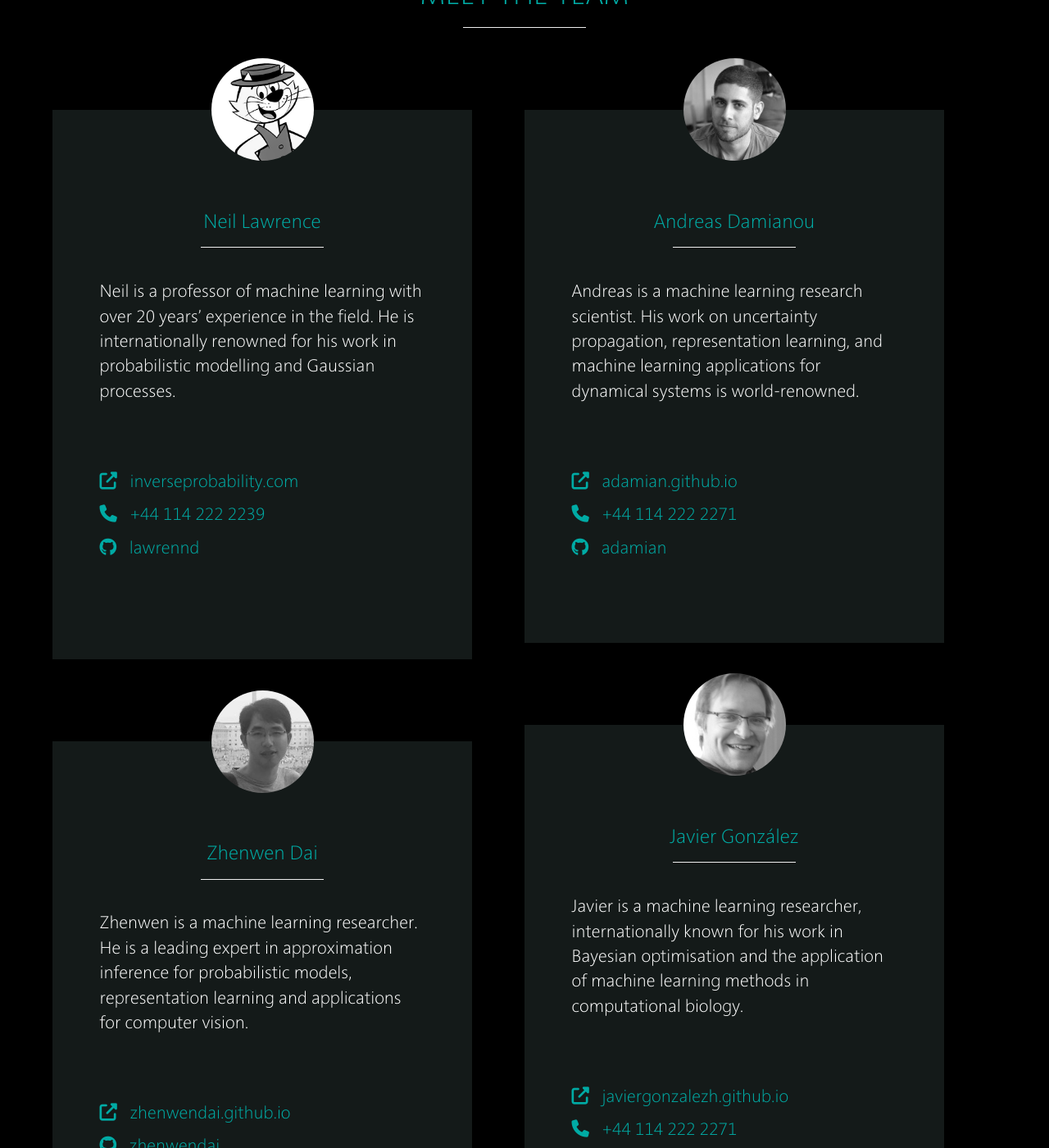
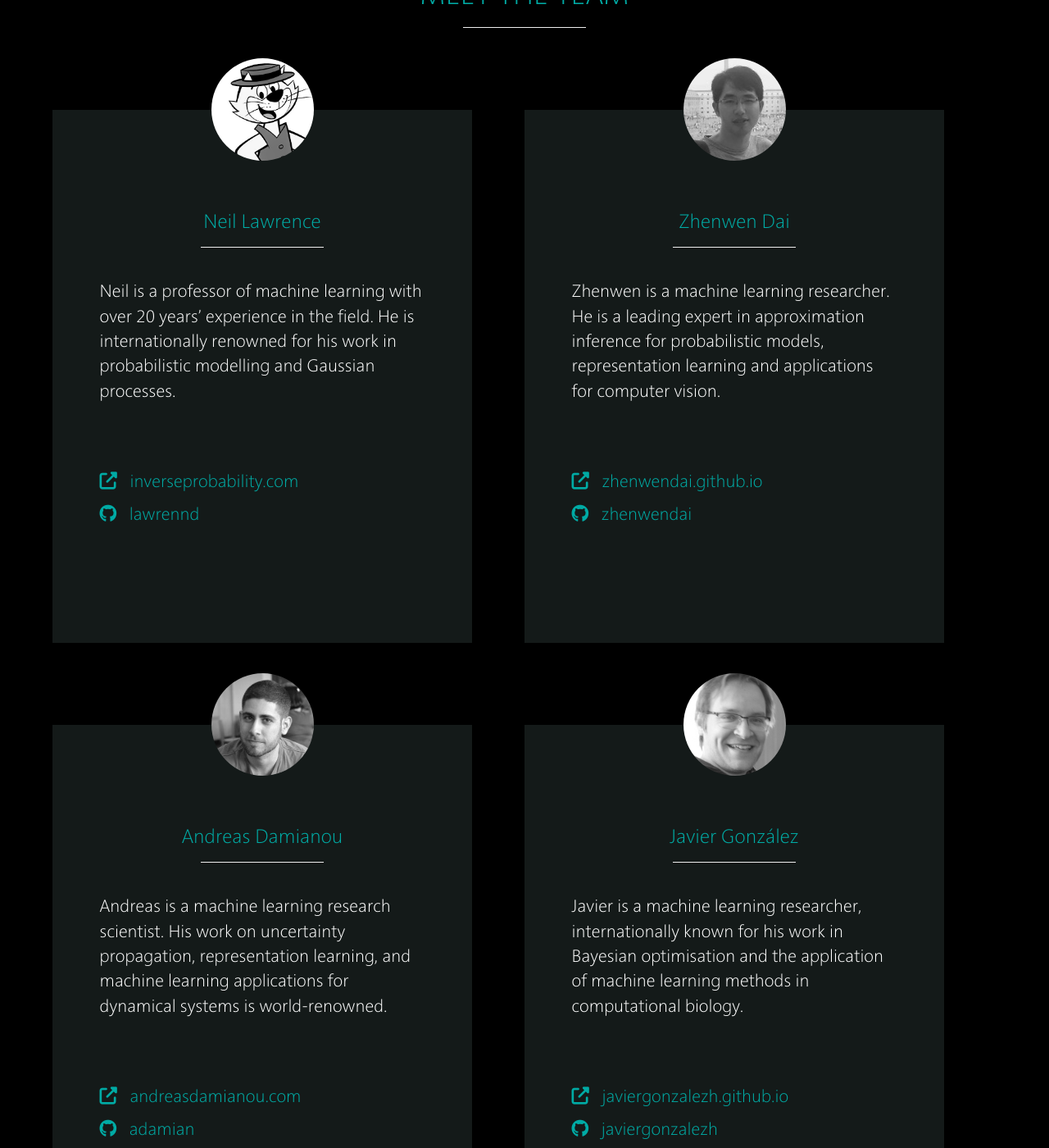
Before and after one commit to inferentia/inferentia.github.io, a Jekyll site: the page built from index.html, in a window 1280 px wide and 1400 px high, scrolled down 1768 px. Shown: the whole window at 82% size. Built offline with Jekyll 4.4.1, drawn with Linux system fonts in a browser that asks for light colours; nearby versions of some CDN libraries; comment, search, counter and statistics services are not loaded.

Commit message:
without phone numbers. andreas website change. member order change

```diff
--- a/index.html
+++ b/index.html
@@ -59,7 +59,7 @@ title: Inferentia - An ai software company
             <p class="grid-item-description"> Neil is a professor of machine learning with over 20 years’ experience in the field. He is internationally renowned for his work in probabilistic modelling and Gaussian processes. </p>
             <div class="employee-contact-details">
                <a href="http://inverseprobability.com" target="_blank"><p> <i class="fa fa-external-link" aria-hidden="true"></i> &nbsp; inverseprobability.com</p></a>
-               <a href="tel:+441142222239"><p><i class="fa fa-phone" aria-hidden="true"></i> &nbsp; +44 114 222 2239</p></a>
+               <!--<a href="tel:+441142222239"><p><i class="fa fa-phone" aria-hidden="true"></i> &nbsp; +44 114 222 2239</p></a>-->
                <a href="https://github.com/lawrennd"><p><i class="fa fa-github" aria-hidden="true"></i> &nbsp; lawrennd</p></a>
 
             </div>
@@ -67,6 +67,20 @@ title: Inferentia - An ai software company
       </div>
 
       <div class="grid-item">
+          <div class="grid-item-content">
+            <img class="circular profile-image" src="/assets/images/andreas_crop.jpg"/>
+            <h3 class="color-primary">Andreas Damianou</h3>
+            <hr/>
+            <p class="grid-item-description"> Andreas is a machine learning research scientist. His work on uncertainty propagation, representation learning, and machine learning applications for dynamical systems is world-renowned.</p>
+             <div class="employee-contact-details">
+               <a href="http://andreasdamianou.com" target="_blank"><p> <i class="fa fa-external-link" aria-hidden="true"></i> &nbsp; andreasdamianou.com</p></a>
+               <!--<a href="tel:+4401142222271"><p><i class="fa fa-phone" aria-hidden="true"></i> &nbsp; +44 114 222 2271</p></a>-->
+               <a href="https://github.com/adamian"><p><i class="fa fa-github" aria-hidden="true"></i> &nbsp; adamian</p></a>
+            </div>
+          </div>
+      </div>
+
+       <div class="grid-item">
           <div class="grid-item-content">
             <img class="circular profile-image" src="/assets/images/zhenwen_crop.jpg"/>
             <h3 class="color-primary">Zhenwen Dai</h3>
@@ -81,27 +95,13 @@ title: Inferentia - An ai software company
 
       <div class="grid-item">
           <div class="grid-item-content">
-            <img class="circular profile-image" src="/assets/images/andreas_crop.jpg"/>
-            <h3 class="color-primary">Andreas Damianou</h3>
-            <hr/>
-            <p class="grid-item-description"> Andreas is a machine learning research scientist. His work on uncertainty propagation, representation learning, and machine learning applications for dynamical systems is world-renowned.</p>
-             <div class="employee-contact-details">
-               <a href="http://adamian.github.io" target="_blank"><p> <i class="fa fa-external-link" aria-hidden="true"></i> &nbsp; adamian.github.io</p></a>
-               <a href="tel:+4401142222271"><p><i class="fa fa-phone" aria-hidden="true"></i> &nbsp; +44 114 222 2271</p></a>
-               <a href="https://github.com/adamian"><p><i class="fa fa-github" aria-hidden="true"></i> &nbsp; adamian</p></a>
-            </div>
-          </div>
-      </div>
-
-      <div class="grid-item">
-          <div class="grid-item-content">
             <img class="circular profile-image" src="/assets/images/javier_crop.jpg"/>
             <h3 class="color-primary">Javier González</h3>
             <hr/>
             <p class="grid-item-description"> Javier is a machine learning researcher, internationally known for his work in Bayesian optimisation and the application of machine learning methods in computational biology.</p>
             <div class="employee-contact-details">
                <a href="http://javiergonzalezh.github.io" target="_blank"><p> <i class="fa fa-external-link" aria-hidden="true"></i> &nbsp; javiergonzalezh.github.io</p></a>
-               <a href="tel:+4401142222271 "><p><i class="fa fa-phone" aria-hidden="true"></i> &nbsp; +44 114 222 2271 </p></a>
+               <!--<a href="tel:+4401142222271 "><p><i class="fa fa-phone" aria-hidden="true"></i> &nbsp; +44 114 222 2271 </p></a>-->
                <a href="https://github.com/javiergonzalezh"><p><i class="fa fa-github" aria-hidden="true"></i> &nbsp; javiergonzalezh</p></a>
             </div>
           </div>
```
